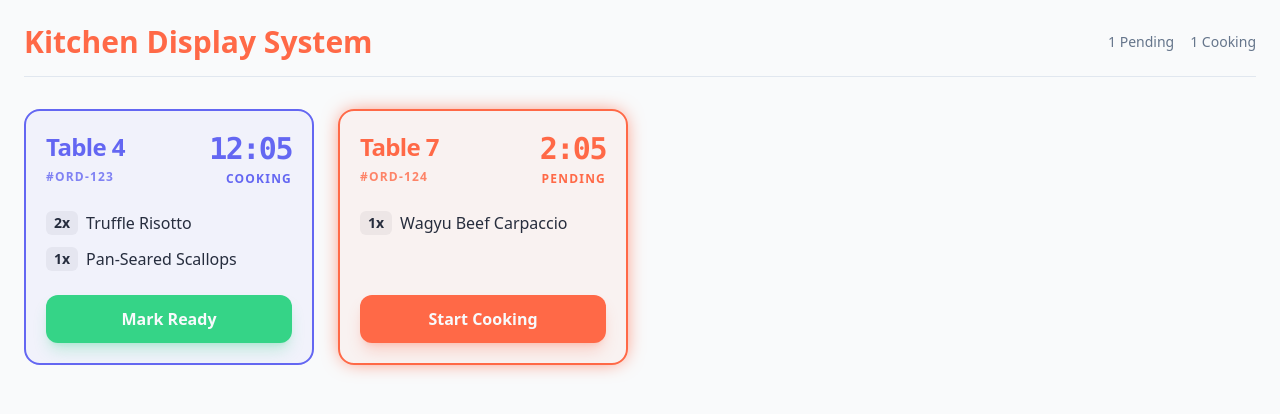
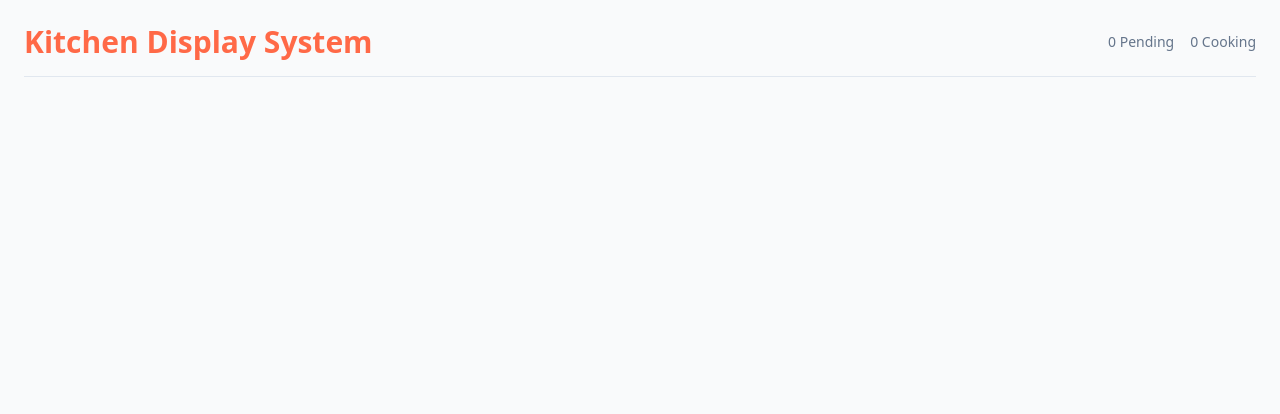
Before and after one commit to seintun/connoisr, a Next.js app: page /admin/kds in a window 1280 px wide. Shown: the top 414 px of the page. Built offline with nearby package versions, Linux system fonts and the light colour scheme.

Commit message:
feat(kds): implement real-time kitchen display system

```diff
--- a/app/admin/kds/page.tsx
+++ b/app/admin/kds/page.tsx
@@ -2,44 +2,53 @@
 
 import { KDSTicket } from "@/components/domain/KDSTicket";
 import { Order } from "@/types";
-import { useState } from "react";
-
-// Mock Data
-const MOCK_ORDERS: Order[] = [
-  {
-    id: "ord-123",
-    tableId: "4",
-    items: [
-      { id: "1", menuItemId: "item-1", name: "Truffle Risotto", category: "Mains", price: 28, quantity: 2 },
-      { id: "2", menuItemId: "item-2", name: "Pan-Seared Scallops", category: "Mains", price: 32, quantity: 1 },
-    ],
-    status: "cooking",
-    createdAt: new Date(Date.now() - 1000 * 60 * 12), // 12 mins ago
-    updatedAt: new Date(),
-    total: 88,
-  },
-  {
-    id: "ord-124",
-    tableId: "7",
-    items: [
-      { id: "3", menuItemId: "item-3", name: "Wagyu Beef Carpaccio", category: "Appetizers", price: 24, quantity: 1 },
-    ],
-    status: "pending",
-    createdAt: new Date(Date.now() - 1000 * 60 * 2), // 2 mins ago
-    updatedAt: new Date(),
-    total: 24,
-  },
-];
+import { useEffect, useState } from "react";
 
 export default function KDSPage() {
-  const [orders, setOrders] = useState<Order[]>(MOCK_ORDERS);
+  const [orders, setOrders] = useState<Order[]>([]);
+
+  // Poll for orders from localStorage (simulating real-time updates)
+  useEffect(() => {
+    const checkOrders = () => {
+      const savedSession = localStorage.getItem("tempo-dine-session");
+      if (savedSession) {
+        try {
+          const session = JSON.parse(savedSession);
+          if (session.orders) {
+            setOrders(session.orders);
+          }
+        } catch (e) {
+          console.error("Failed to parse session", e);
+        }
+      }
+    };
+
+    checkOrders();
+    const interval = setInterval(checkOrders, 2000); // Poll every 2 seconds
+
+    return () => clearInterval(interval);
+  }, []);
 
   const handleStatusUpdate = (orderId: string, status: Order["status"]) => {
-    setOrders((prev) =>
-      prev.map((order) =>
-        order.id === orderId ? { ...order, status, updatedAt: new Date() } : order
-      )
-    );
+    setOrders((prev) => {
+      const updatedOrders = prev.map((order) =>
+        order.id === orderId ? { ...order, status } : order
+      );
+
+      // Persist status update to localStorage so it syncs
+      const savedSession = localStorage.getItem("tempo-dine-session");
+      if (savedSession) {
+         try {
+            const session = JSON.parse(savedSession);
+            session.orders = updatedOrders;
+            localStorage.setItem("tempo-dine-session", JSON.stringify(session));
+         } catch (e) {
+            console.error("Failed to update session", e);
+         }
+      }
+
+      return updatedOrders;
+    });
   };
 
   return (
@@ -47,7 +56,7 @@ export default function KDSPage() {
       <header className="flex justify-between items-center mb-8 border-b border-border pb-4">
         <h1 className="text-3xl font-serif font-bold text-primary">Kitchen Display System</h1>
         <div className="flex gap-4 text-sm text-muted-foreground">
-          <span>{orders.filter((o) => o.status === "pending").length} Pending</span>
+          <span>{orders.filter((o) => o.status === "ordered").length} Pending</span>
           <span>{orders.filter((o) => o.status === "cooking").length} Cooking</span>
         </div>
       </header>
@@ -55,7 +64,7 @@ export default function KDSPage() {
       <div className="grid grid-cols-1 md:grid-cols-2 lg:grid-cols-3 xl:grid-cols-4 gap-6">
         {orders
           .filter((o) => o.status !== "served" && o.status !== "paid")
-          .sort((a, b) => a.createdAt.getTime() - b.createdAt.getTime())
+          .sort((a, b) => a.createdAt - b.createdAt)
           .map((order) => (
             <KDSTicket
               key={order.id}
--- a/components/domain/KDSTicket.tsx
+++ b/components/domain/KDSTicket.tsx
@@ -70,7 +70,7 @@ export function KDSTicket({ order, onStatusUpdate }: KDSTicketProps) {
       </div>
 
       <div className="grid grid-cols-2 gap-3 mt-auto">
-        {order.status === "pending" && (
+        {order.status === "ordered" && (
           <button
             onClick={() => onStatusUpdate(order.id, "cooking")}
             className="col-span-2 py-3 bg-primary text-primary-foreground font-bold rounded-xl hover:opacity-90 active:scale-95 transition-all shadow-lg shadow-primary/25"
--- a/hooks/useOrderTimer.ts
+++ b/hooks/useOrderTimer.ts
@@ -11,12 +11,12 @@ interface OrderTimerState {
   formattedTime: string;
 }
 
-export function useOrderTimer(createdAt: Date, status: Order["status"]): OrderTimerState {
+export function useOrderTimer(createdAt: number, status: Order["status"]): { elapsed: number; urgency: UrgencyLevel; formattedTime: string } {
   const [elapsed, setElapsed] = useState(0);
 
   useEffect(() => {
     // Initial calculation
-    const start = new Date(createdAt).getTime();
+    const start = createdAt;
     setElapsed(Math.floor((Date.now() - start) / 1000));
 
     const timer = setInterval(() => {
@@ -29,9 +29,10 @@ export function useOrderTimer(createdAt: Date, status: Order["status"]): OrderTi
   const getUrgency = (status: Order["status"], seconds: number): UrgencyLevel => {
     if (status === "ready") return "ready";
     if (status === "served") return "served";
+    if (status === "paid") return "served"; // Treat paid as served/done
 
     // Logic for active orders
-    if (status === "pending") return "new"; // Coral
+    if (status === "ordered") return "new"; // Coral
 
     // In "cooking" state
     if (seconds > 60 * 15) return "delayed"; // > 15 mins (Amber)
```
